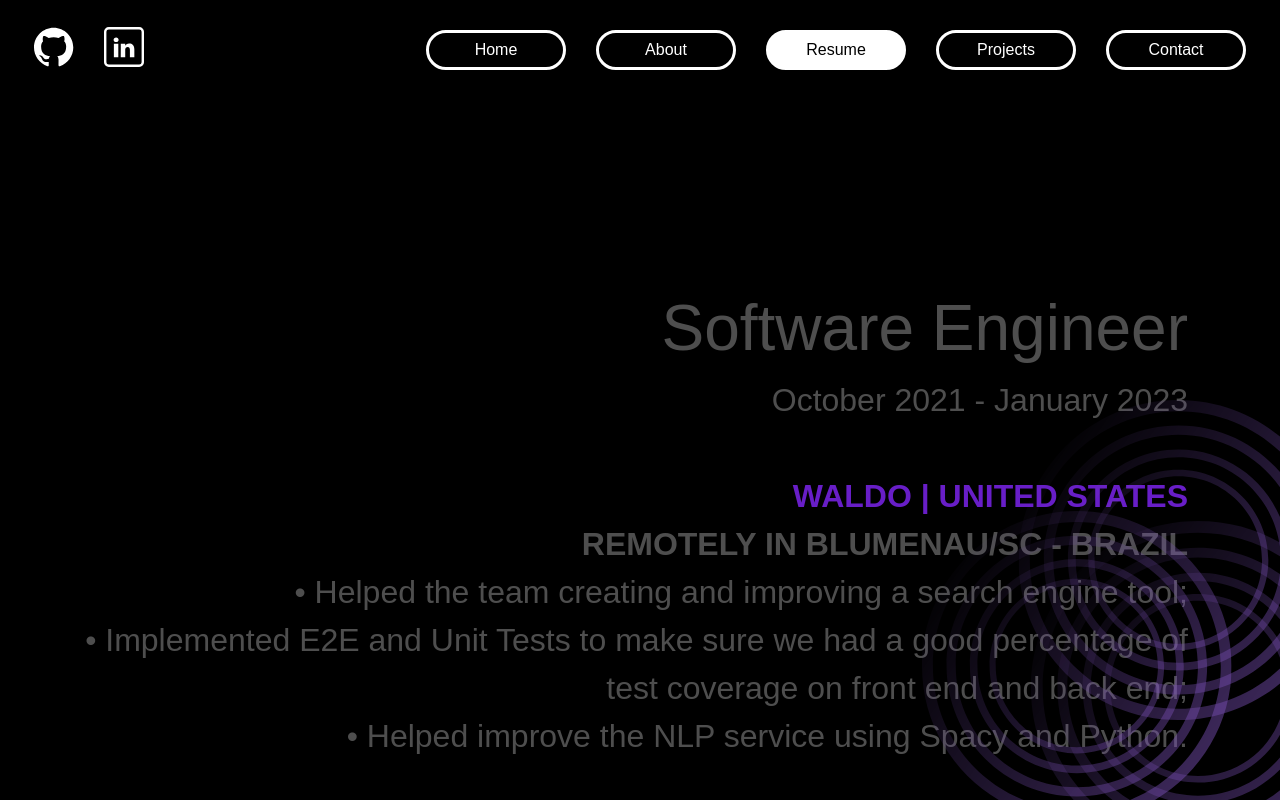
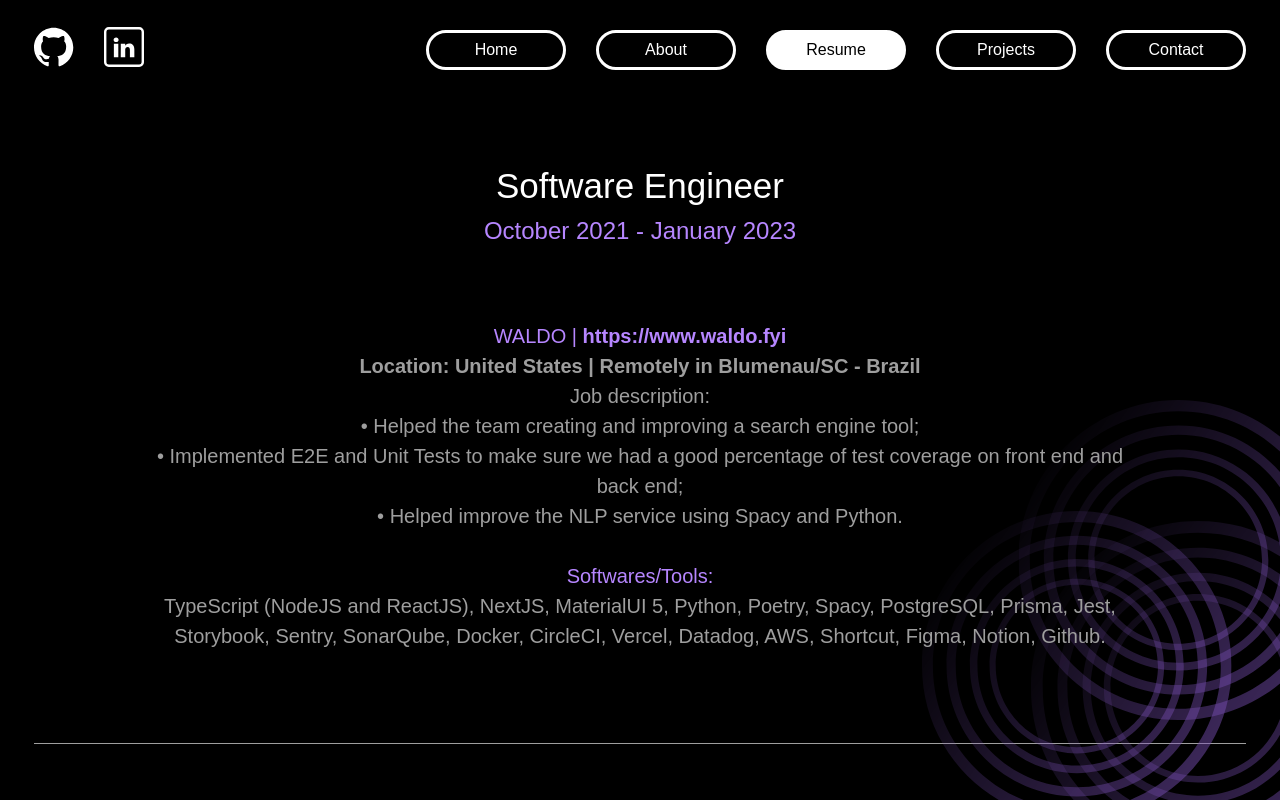
Before and after one commit to deborapoh/website, a Next.js app: page /resume in a window 1280 px wide. Built offline with nearby package versions, Linux system fonts and the light colour scheme; a web font is replaced by a local one.

Commit message:
implements resume page

```diff
--- a/src/app/(pages)/projects/page.tsx
+++ b/src/app/(pages)/projects/page.tsx
@@ -20,7 +20,7 @@ export default function Projects() {
   return (
       <Container>
         {projects.map((project) => (
-          <Box mr={3}>
+          <Box key={project.src} mr={3}>
             <Link sx={{ textDecoration: 'none' }} target="_blank" href={project.website}>
               <ProjectCard
                 src={project.src}
--- a/src/app/(pages)/resume/page.tsx
+++ b/src/app/(pages)/resume/page.tsx
@@ -1,61 +1,96 @@
 'use client'
 
-import { Box, Divider, Link, Typography, styled } from "@mui/material"
+import { Box, Divider as DividerMui, Link, Typography, styled } from "@mui/material"
 
 import jobs from '../../jobs.json'
 import { header } from "@/app/constants"
 
 const Container = styled(Box)(({ theme }) => ({
   height: `calc(100vh - ${header.height}px)`,
-  paddingInline: 92,
-  paddingBlock: 88,
+  // scroll configuration
   overflowY: 'scroll',
+  msOverflowStyle: 'none', // for IE and Edge
+  scrollbarWidth: 'none', // for Firefox
+
+  '::-webkit-scrollbar': { // for Chrome, Safari and Opera
+    display: 'none'
+  }
 }))
 
 const JobContainer = styled(Box)(({ theme }) => ({
   display: 'flex',
   flexDirection: 'column',
   alignItems: 'flex-end',
-  marginBlock: 92,
+  zIndex: 1,
+  marginBottom: 92,
+
+  ':not(:first-child)': {
+    marginTop: 92,
+  }
 }))
 
-const Title = styled(Typography)(({ theme }) => ({
-  fontSize: 64,
-  color: theme.palette.common.black,
-}))
-
-const BlackBody = styled(Typography)(({ theme }) => ({
-  fontSize: 32,
-  color: theme.palette.common.black,
-  width: 1160,
-  textAlign: 'end',
-}))
-
-const PurpleBody = styled(Typography)(({ theme }) => ({
-  fontSize: 32,
-  color: theme.palette.primary.main,
+const Divider = styled(DividerMui)(({ theme }) => ({
+  borderColor: theme.palette.grey[50],
 }))
 
 const Anchor = styled(Link)(({ theme }) => ({
   textDecoration: 'none',
-  color: theme.palette.primary.main,
+  color: theme.palette.secondary.main,
   fontWeight: 'bold',
+}))
+
+const WhiteText = styled(Typography)(({ theme }) => ({
+  color: theme.palette.common.white,
+}))
+
+const PurpleText = styled(Typography)(({ theme }) => ({
+  color: theme.palette.secondary.main,
+  zIndex: 1,
+}))
+
+const Body = styled(Typography)(({ theme }) => ({
+  color: theme.palette.grey[50],
+  marginTop: 72,
+  zIndex: 1,
 }))
 
 export default function Resume() {
   return (
-      <Container>
+    <Container
+      className={`
+        !px-[34px] 2xl:!px-[70px]
+        pt-[60px] 2xl:!pt-[28px]
+      `}
+    >
       {jobs?.map((job) => {
-          const jobName = `${job.company.name} | ${job.company.location}`;
-
         return (
           <>
-              <JobContainer>
-                <Title>{job.title}</Title>
-                <BlackBody>
-                  {job.period} <br />
-                  <br />
-                  <PurpleBody><Anchor href={job.company.website}>{jobName}</Anchor></PurpleBody>
+            <JobContainer
+              className={`
+                !items-center 2xl:!items-end
+              `}
+            >
+              <WhiteText
+                className={`
+                  !text-[35px] 2xl:!text-[60px]
+                `}
+              >{job.title}</WhiteText>
+              <PurpleText
+                className={`
+                  !text-[24px] 2xl:!text-[45px]
+                `}
+              >{job.period}</PurpleText>
+              <Body
+                className={`
+                  !text-[20px] 2xl:!text-[28px]
+                  !text-center 2xl:!text-end
+                  !w-10/12 2xl:!w-11/12
+                `}
+              >
+                <PurpleText className="!text-[20px] 2xl:!text-[28px]">
+                  {`${job.company.name} | `}
+                  <Anchor href={job.company.website}>{job.company.website}</Anchor>
+                </PurpleText >
                 <b>{job.location}</b> <br />
                 {job.description.map((description) => (
                   <>
@@ -64,9 +99,9 @@ export default function Resume() {
                   </>
                 ))}
                 <br />
-                  <PurpleBody>Softwares/Tools:</PurpleBody>
+                <PurpleText className="!text-[20px] 2xl:!text-[28px]">Softwares/Tools:</PurpleText>
                 {job.tools}
-                </BlackBody>
+              </Body>
             </JobContainer>
             {job.last === 'false' && <Divider />}
           </>
--- a/src/app/constants.ts
+++ b/src/app/constants.ts
@@ -3,6 +3,7 @@ export const header = {
 }
 
 export const itemsZIndex = {
-  backgroundAboutPhoto: 2,
-  backgroundLittleBalls: 1,
+  jobList: 1,
+  backgroundAboutPhoto: 1,
+  backgroundLittleBalls: 0,
 }
--- a/src/app/jobs.json
+++ b/src/app/jobs.json
@@ -4,11 +4,11 @@
     "period": "October 2021 - January 2023",
     "company": {
       "name": "WALDO",
-      "location": "UNITED STATES",
       "website": "https://www.waldo.fyi"
     },
-    "location": "REMOTELY IN BLUMENAU/SC - BRAZIL",
+    "location": "Location: United States | Remotely in Blumenau/SC - Brazil",
     "description": [
+      "Job description:",
       "• Helped the team creating and improving a search engine tool;",
       "• Implemented E2E and Unit Tests to make sure we had a good percentage of test coverage on front end and back end;",
       "• Helped improve the NLP service using Spacy and Python."
@@ -21,11 +21,11 @@
     "period": "April 2021 - September 2021",
     "company": {
       "name": "ZOOP",
-      "location": "RIO DE JANEIRO/RJ - BRAZIL",
       "website": "https://zoop.com.br"
     },
-    "location": "REMOTELY IN SÃO PAULO/SP - BRAZIL",
+    "location": "Location: Rio de Janeiro/RJ | Remotely in São Paulo/SP - Brazil",
     "description": [
+      "Job description:",
       "• I created an initiative to restructure the backend applications;",
       "• Implemented an auto scale policy based on memory usage in AWS for some applications to reduce costs and improve performance."
     ],
@@ -37,11 +37,11 @@
     "period": "March 2020 - April 2021",
     "company": {
       "name": "MAITHA TECH (Cobasi - Pet Shop)",
-      "location": "RIO DE JANEIRO/RJ - BRAZIL",
       "website": "https://maitha.com.br"
     },
-    "location": "REMOTELY IN SÃO PAULO/SP - BRAZIL",
+    "location": "Location: São Paulo/SP | Remotely in São Paulo/SP - Brazil",
     "description": [
+      "Job description:",
       "• I helped bootstrap the Ecommerce Customer Services Team and single handedly Customer Services and Logistics Assistance process automation using Rest APIs and Messaging Services as micro services;",
       "• I have set up the Whatsapp API and built a chatbot for Customer Services;",
       "• Deployed applications using Docker Compose and Bitbucket pipelines in servers hosted at Azure."
@@ -54,11 +54,11 @@
     "period": "August 2019 - March 2020",
     "company": {
       "name": "GAIVOTA",
-      "location": "SÃO PAULO/SP - BRAZIL",
       "website": "https://gaivota.ai"
     },
-    "location": "ON SITE",
+    "location": "Location: São Paulo/SP - Brazil | On site",
     "description": [
+      "Job description:",
       "• On a daily basis I helped the team creating new features and fixing bugs on frontend and backend applications;",
       "• I helped migrate our monolithic system into micro services. Some of them became APIs, others were transformed into messaging services."
     ],
@@ -70,11 +70,11 @@
     "period": "August 2018 - August 2019",
     "company": {
       "name": "WK SISTEMAS",
-      "location": "BLUMENAU/SC - BRAZIL",
       "website": "https://wk.com.br"
     },
-    "location": "ON SITE",
+    "location": "Location: Blumenau/SC - Brazil | On site",
     "description": [
+      "Job description:",
       "• On a daily basis I helped the team creating new features and fixing bugs on a PWA app using ReactJS;",
       "• I created a BFF API for our PWA app using dotnet and dotnet-graphql."
     ],
@@ -86,11 +86,11 @@
     "period": "December 2015 - August 2018",
     "company": {
       "name": "LINX SISTEMAS",
-      "location": "BLUMENAU/SC - BRAZIL",
       "website": "https://www.linx.com.br"
     },
-    "location": "ON SITE",
+    "location": "Location: Blumenau/SC - Brazil | On site",
     "description": [
+      "Job description:",
       "Aug 2017 - Aug 2018 | Python Developer",
       "• I worked in the sustainability team fixing bugs to make sure we had a stable version and implemented small features from time to time.",
       "Dec 2015 - Aug 2017 | Test Analyst",
```
Lines whose indentation alone changed are shown as unchanged.
